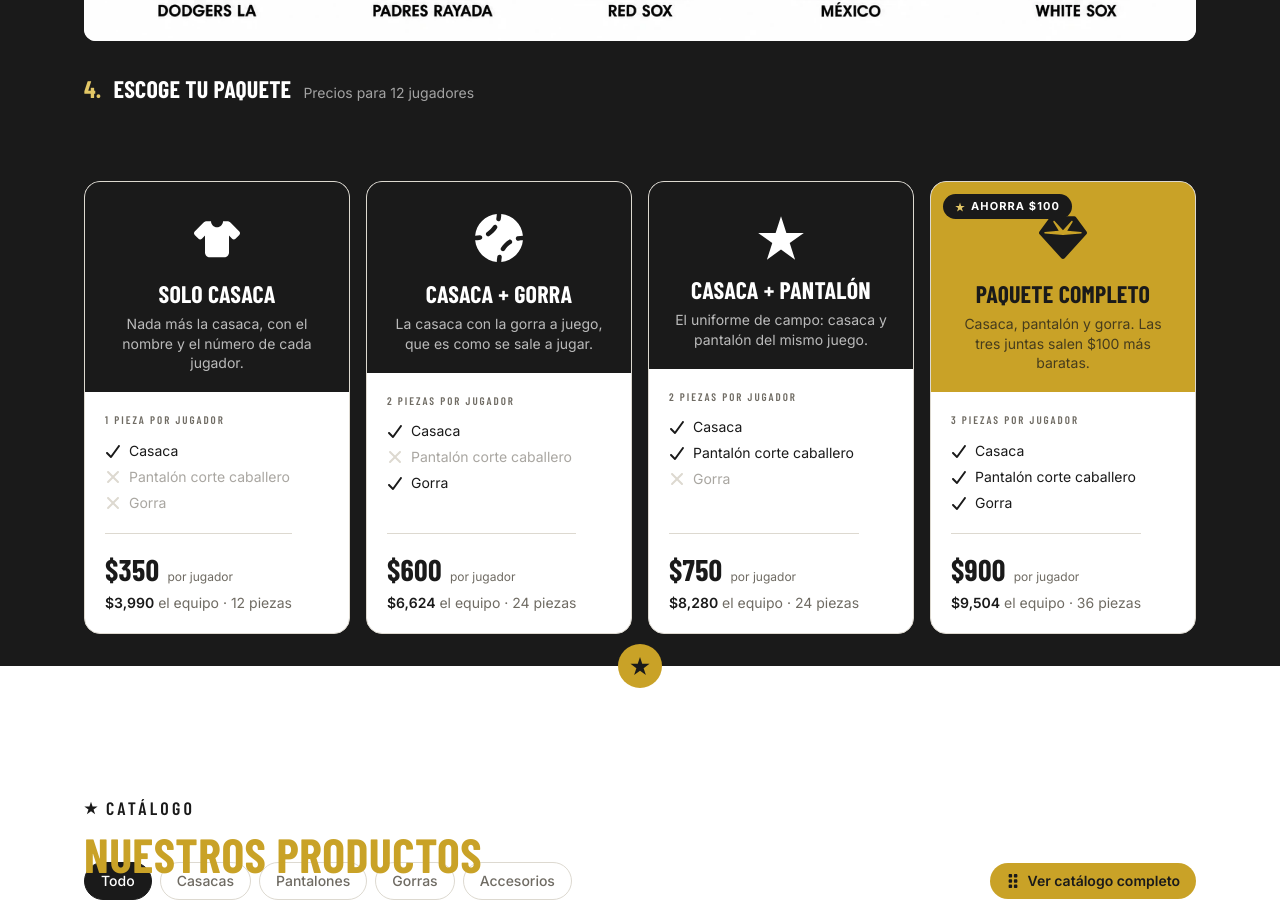
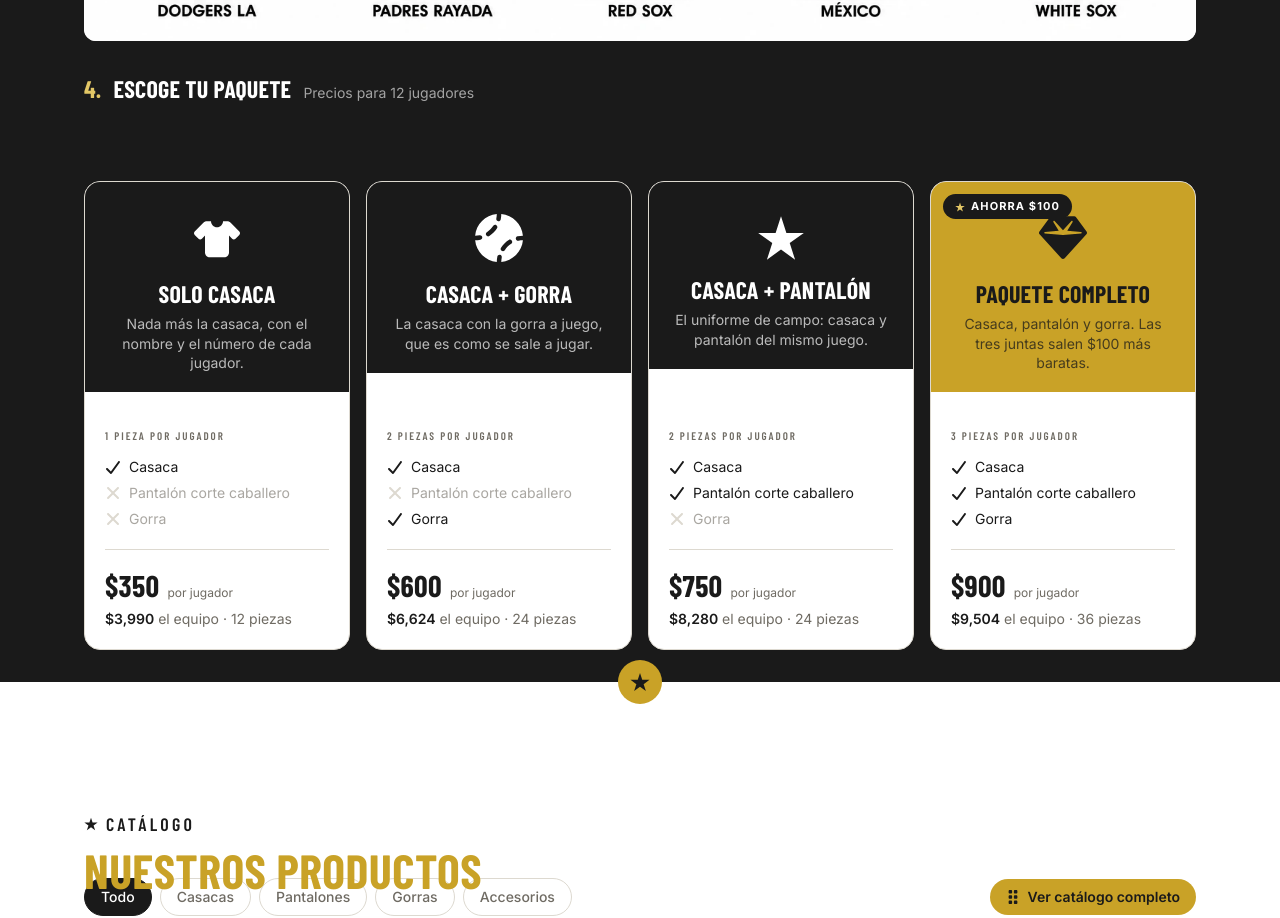
Before and after one commit to RicardoHdzm/jerseyhub, a Next.js app: page / in a window 1280 px wide. Shown: the part 2580-3498 px from the top of the page. Built offline with nearby package versions, Linux system fonts and the light colour scheme; a web font is replaced by a local one.

Commit message:
Update Paquetes.tsx

```diff
--- a/src/components/Paquetes.tsx
+++ b/src/components/Paquetes.tsx
@@ -328,7 +328,13 @@ function TarjetasPaquete({ seleccion }: { seleccion: SeleccionArmador }) {
   const { jugadores, paquete, setPaquete, tecnica } = useCotizacion();
 
   return (
-    <div className="grid gap-4 pt-3 sm:grid-cols-2 lg:grid-cols-4">
+    /*
+      Dos filas compartidas por las tarjetas —encabezado de color y cuerpo— con
+      `subgrid`: la franja termina a la misma altura aunque una descripción
+      ocupe dos líneas y otra tres, y como el cuerpo se estira parejo, el
+      `mt-auto` del precio deja los cuatro precios alineados abajo.
+    */
+    <div className="grid gap-4 pt-3 sm:grid-cols-2 sm:grid-rows-[auto_1fr] lg:grid-cols-4">
       {paquetes.map((item) => {
         const activo = paquete === item.slug;
         const porJugador = precioPaquete(item, seleccion);
@@ -351,7 +357,7 @@ function TarjetasPaquete({ seleccion }: { seleccion: SeleccionArmador }) {
             type="button"
             onClick={() => setPaquete(item.slug)}
             aria-pressed={activo}
-            className={`tarjeta sube relative flex flex-col text-left transition-[border-color,translate] duration-200 hover:-translate-y-1 ${
+            className={`tarjeta sube relative flex flex-col text-left transition-[border-color,translate] duration-200 hover:-translate-y-1 sm:row-span-2 sm:grid sm:grid-rows-subgrid ${
               activo ? "border-dorado" : "hover:border-dorado"
             }`}
           >
```
